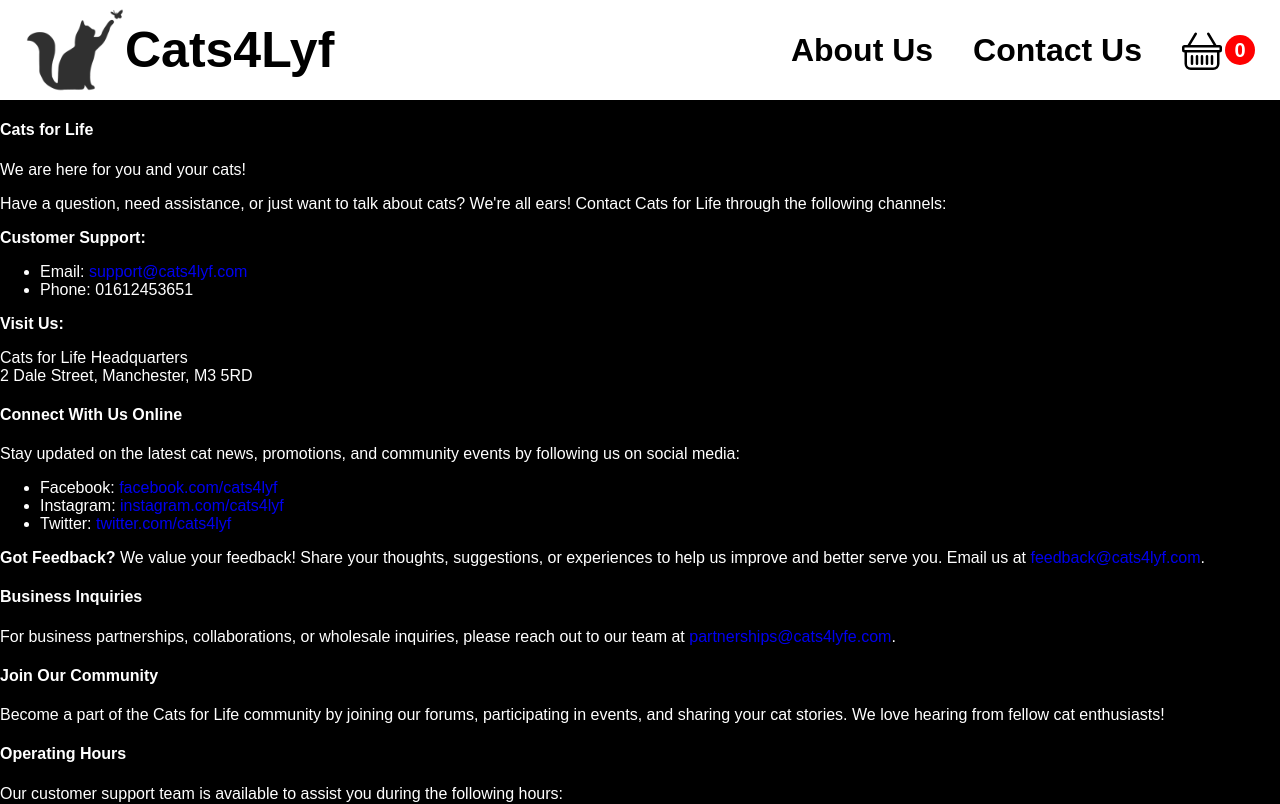
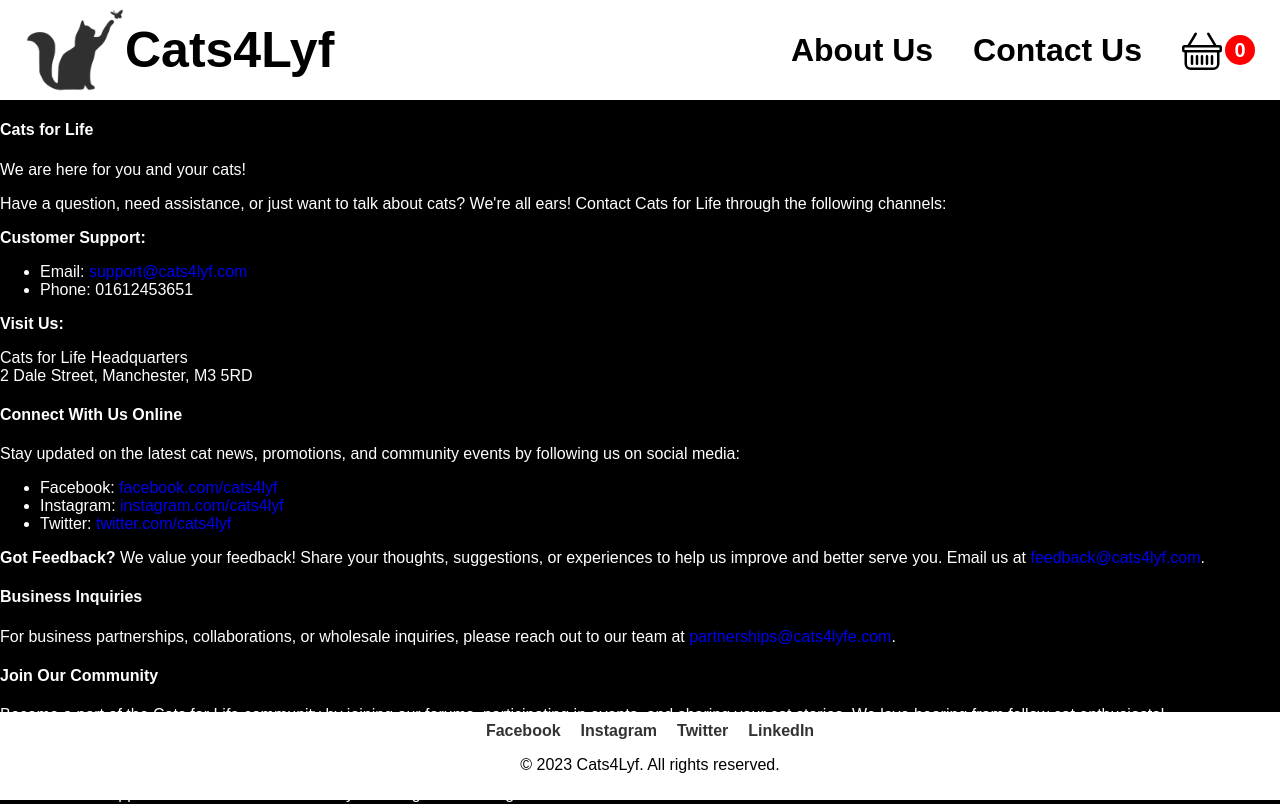
Before and after one commit to latham91/cn-cats4lyf, a React (Vite) app: page /Contact in a window 1280 px wide. Shown: the top 804 px of the page. Built offline with nearby package versions, Linux system fonts and the light colour scheme; no server answers.

Commit message:
unfunked the footer

```diff
--- a/src/App.jsx
+++ b/src/App.jsx
@@ -14,6 +14,7 @@ import NavBar from "./components/NavBar";
 import AboutUs from "./pages/About";
 import ContactUs from "./pages/Contact";
 import BasketSlider from "./components/BasketSlider";
+import Footer from "./components/Footer"
 
 const apiKey = "live_WsdZaAcnisLiWqYkDONH329FCuNncM9Ghti7CBiUWgKGWW92FJN2rKOe4vFct8bw";
 
@@ -174,6 +175,7 @@ export default function App() {
                     changeQuantity={changeQuantity}
                 />
             )}
+            <Footer/>
         </>
     );
 }
--- a/src/components/Footer.css
+++ b/src/components/Footer.css
@@ -1,18 +1,25 @@
-.footer-about {
-  background-color: #f8f9fa;
-  padding: 20px 0;
-  color: #333;
+.footer-container {
+  position: fixed;
+  bottom: 0;
+  width: 100%;
+  background-color: white;
+  color: black;
+  padding: 10px;
   text-align: center;
 }
 
-.footer-about p {
-  margin-bottom: 10px;
+.social-media-section {
+  display: flex;
+  justify-content: center;
+  gap: 20px;
 }
 
-.footer-about a {
-  color: #007bff;
+.social-media-section a {
+  text-decoration: none;
+  color: #333; /* Replace with your preferred text color */
+  font-weight: bold;
 }
 
-.footer-about a:hover {
-  text-decoration: underline;
+.social-media-section a:hover {
+  color: #007bff; /* Replace with your preferred hover color */
 }
--- a/src/components/Footer.jsx
+++ b/src/components/Footer.jsx
@@ -1,30 +1,15 @@
+import "./Footer.css";
+
 const Footer = () => {
   return (
     <footer className="footer-container">
-      <div className="container">
-        <div className="row">
-
-        </div>
-
-        <div className="row mt-4">
-          <div className="col-md-12">
-            <h4 className="footer-heading">Contact Us</h4>
-            <p className="footer-content">We're Here for You and Your Cats!</p>
-            <p className="footer-content">
-              Have a question, need assistance, or just want to talk about cats? We're all ears! Contact Cats for Life through the following channels:
-            </p>
-            <div>
-              <strong className="footer-content">Customer Support:</strong>
-              <ul>
-                <li className="footer-content">Email: <a href="mailto:support@cats4lyf.com">support@cats4lyf.com</a></li>
-                <li className="footer-content">Phone: [01612453651]</li>
-              </ul>
-              <strong className="footer-content">Visit Us:</strong>
-              <p className="footer-content">Cats for Life Headquarters<br />[2 Dale Street, Manchester, M3 5RD]</p>
-            </div>
-          </div>
-        </div>
-      </div>
+          <div class="social-media-section">
+        <a href="https://www.facebook.com/" target="_blank">Facebook</a>
+        <a href="https://www.instagram.com/" target="_blank">Instagram</a>
+        <a href="https://www.twitter.com/" target="_blank">Twitter</a>
+        <a href="https://www.linkedin.com/" target="_blank">LinkedIn</a>
+    </div>
+    <p>&copy; 2023 Cats4Lyf. All rights reserved.</p>
     </footer>
   );
 };
```
